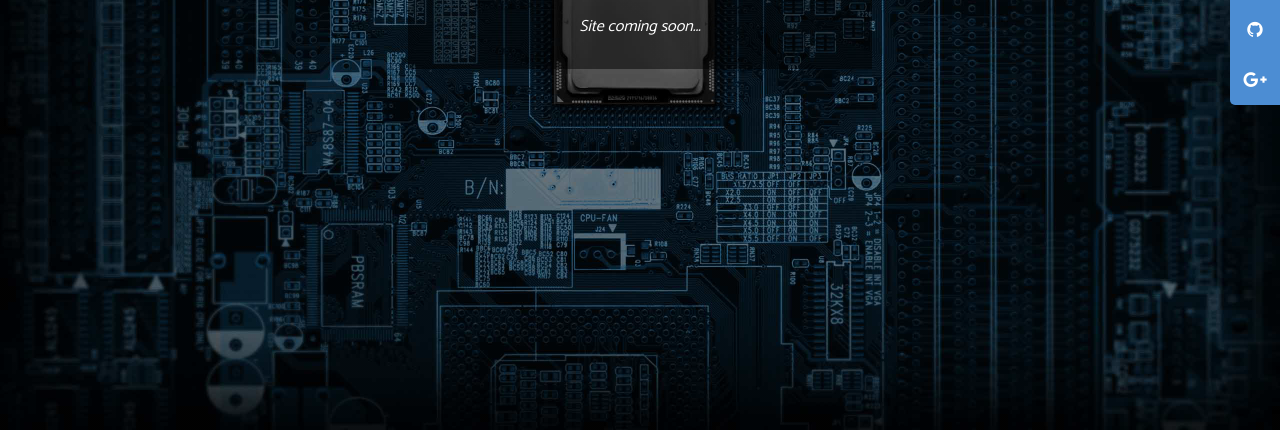
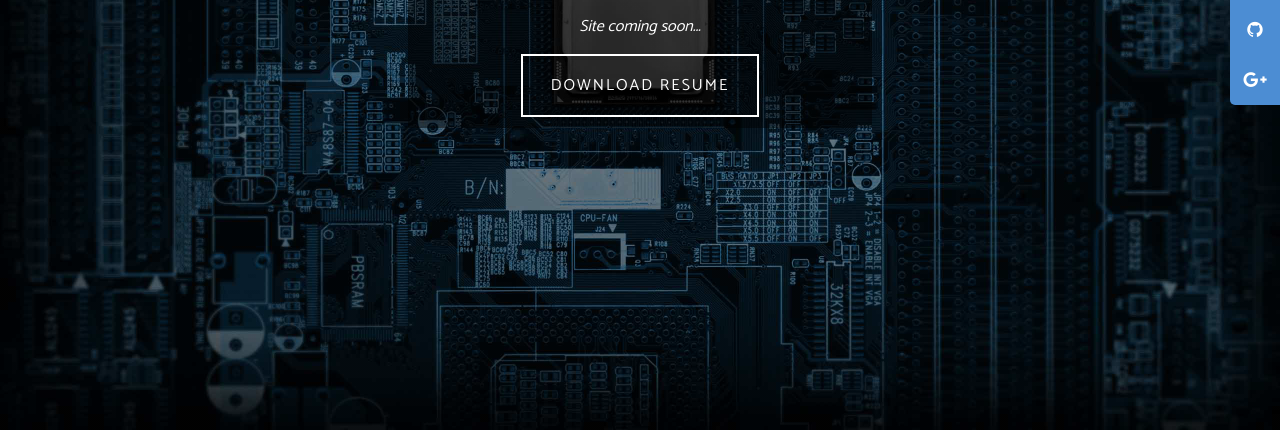
Before and after one commit to mattxdonovan/mattxdonovan.github.io, a plain HTML site: page index.html in a window 1280 px wide. Shown: the part 370-800 px from the top of the page. Drawn offline with nearby package versions, Linux system fonts and the light colour scheme.

```diff
--- a/index.html
+++ b/index.html
@@ -19,6 +19,9 @@
          <span class="info"> Full Stack Developer | Denver, Colorado </span>
          <p class="message">
            Site coming soon...
+         </p>
+         <p>
+           <a class='downloadButton' target='_blank' href="Matt_X_Donovan_Resume.pdf">DOWNLOAD RESUME</a>
          </p>
        </div>
     </div>
--- a/style.css
+++ b/style.css
@@ -70,7 +70,20 @@ html {
   font-style: italic;
   font-family: Catamaran, serif;
 }
-
+.downloadButton {
+  color: white;
+  border: white 2px solid;
+  padding: 1em 1.75em;
+  list-style: none;
+  letter-spacing: 2px;
+  text-decoration: none;
+}
+.downloadButton:hover {
+  color: black;
+  background-color: white;
+  border: white 2px solid;
+  transition: background-color .1s 0s ease-in-out,color .1s 0s ease-in-out;
+}
 /*=================SIDEBAR=====================*/
 .navbar, .navbar-default{
   margin-bottom: 0 !important;
```
Also changed, not shown: 1 other file.
